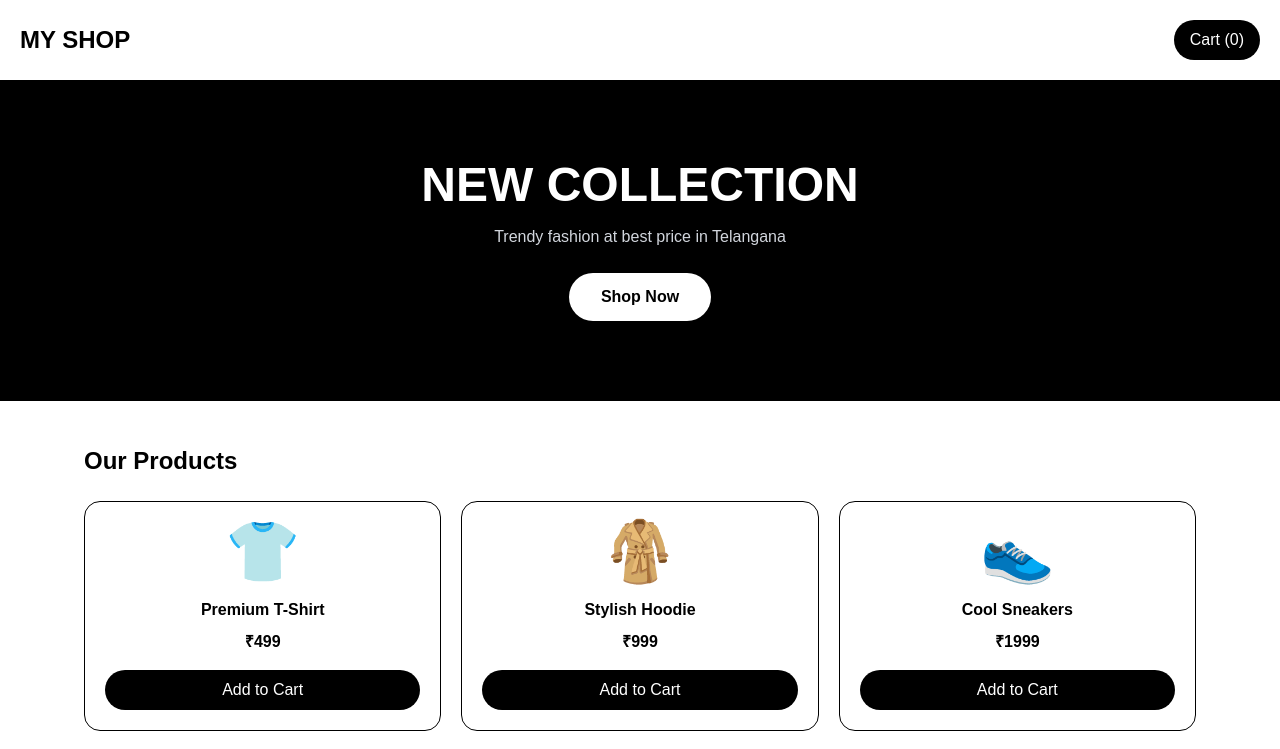
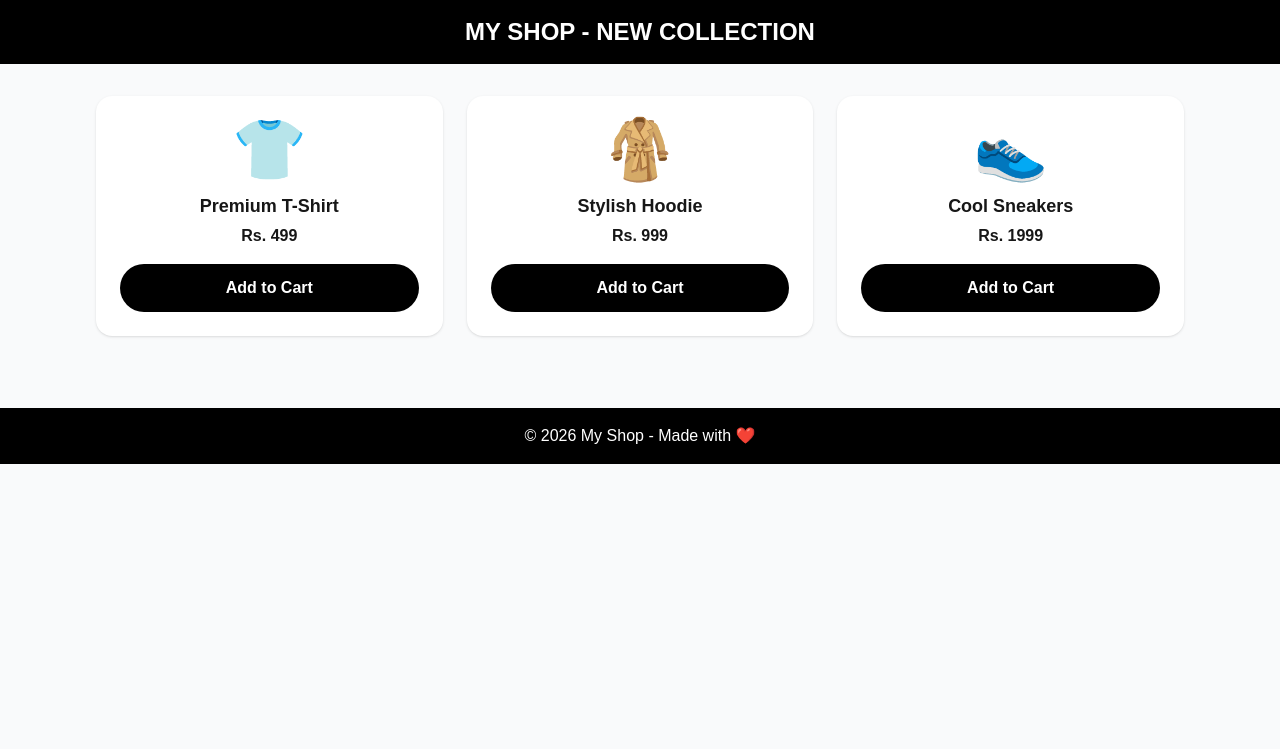
Before and after one commit to ashwitha-15/my-shopcd, a Next.js app: page / in a window 1280 px wide. Shown: the top 749 px of the page. Built offline with nearby package versions, Linux system fonts and the light colour scheme.

Commit message:
click fixed

```diff
--- a/app/page.tsx
+++ b/app/page.tsx
@@ -1,42 +1,60 @@
+"use client";
+import { useState } from "react";
+
+const products = [
+  { id: 1, name: "Premium T-Shirt", price: 499, emoji: "👕" },
+  { id: 2, name: "Stylish Hoodie", price: 999, emoji: "🧥" },
+  { id: 3, name: "Cool Sneakers", price: 1999, emoji: "👟" },
+];
+
 export default function Home() {
-  const products = [
-    { id: 1, name: "Premium T-Shirt", price: "₹499", image: "👕" },
-    { id: 2, name: "Stylish Hoodie", price: "₹999", image: "🧥" },
-    { id: 3, name: "Cool Sneakers", price: "₹1999", image: "👟" },
-    { id: 4, name: "Trendy Cap", price: "₹299", image: "🧢" },
-    { id: 5, name: "Denim Jeans", price: "₹1299", image: "👖" },
-    { id: 6, name: "Smart Watch", price: "₹2499", image: "⌚" },
-  ];
+  const [cart, setCart] = useState<any[]>([]);
+
+  const addToCart = (p: any) => {
+    setCart([...cart, p]);
+    alert(`${p.name} Cart lo add ayindi! ✅`);
+  };
+
+  const total = cart.reduce((s, i) => s + i.price, 0);
+
+  const orderNow = () => {
+    const text = `Hi! Order kavali: ${cart.map(c=>c.name).join(', ')} Total Rs.${total}`;
+    window.open(`https://wa.me/919999999999?text=${encodeURIComponent(text)}`, '_blank');
+  }
 
   return (
-    <div className="min-h-screen bg-white text-black">
-      <header className="flex justify-between items-center p-5 border-b">
-        <h1 className="text-2xl font-bold">MY SHOP</h1>
-        <button className="bg-black text-white px-4 py-2 rounded-full">Cart (0)</button>
-      </header>
-
-      <div className="bg-black text-white text-center py-20 px-5">
-        <h2 className="text-5xl font-bold mb-4">NEW COLLECTION</h2>
-        <p className="text-gray-300 mb-6">Trendy fashion at best price in Telangana</p>
-        <button className="bg-white text-black px-8 py-3 rounded-full font-bold">Shop Now</button>
+    <div className="min-h-screen bg-gray-50">
+      <div className="bg-black text-white text-center py-4">
+        <h1 className="text-2xl font-black">MY SHOP - NEW COLLECTION</h1>
       </div>
 
-      <div className="p-5 max-w-6xl mx-auto">
-        <h3 className="text-2xl font-bold my-6">Our Products</h3>
-        <div className="grid grid-cols-2 md:grid-cols-3 gap-5">
-          {products.map((p) => (
-            <div key={p.id} className="border rounded-2xl p-5 text-center hover:shadow-lg">
-              <div className="text-6xl mb-4">{p.image}</div>
-              <h4 className="font-semibold">{p.name}</h4>
-              <p className="font-bold my-2">{p.price}</p>
-              <button className="w-full bg-black text-white py-2 rounded-full mt-2">Add to Cart</button>
-            </div>
-          ))}
-        </div>
+      <div className="grid grid-cols-1 md:grid-cols-3 gap-6 p-8 max-w-6xl mx-auto">
+        {products.map((p) => (
+          <div key={p.id} className="bg-white rounded-2xl p-6 shadow text-center">
+            <div className="text-6xl">{p.emoji}</div>
+            <h4 className="font-semibold mt-3 text-lg">{p.name}</h4>
+            <p className="font-bold mt-1">Rs. {p.price}</p>
+            <button
+              onClick={() => addToCart(p)}
+              className="w-full bg-black text-white py-3 rounded-full mt-4 font-bold hover:bg-gray-800 cursor-pointer"
+            >
+              Add to Cart
+            </button>
+          </div>
+        ))}
       </div>
 
-      <footer className="bg-black text-white text-center p-6 mt-10">
-        <p>© 2026 My Shop - Made with ❤️ in Dulapalli</p>
+      {cart.length > 0 && (
+        <div className="fixed bottom-5 right-5 bg-black text-white p-5 rounded-2xl shadow-2xl">
+          <p className="font-bold">Cart: {cart.length} items</p>
+          <p>Total: Rs. {total}</p>
+          <button onClick={orderNow} className="bg-green-500 w-full mt-3 py-2 rounded-full font-bold">Buy on WhatsApp</button>
+          <button onClick={()=>setCart([])} className="w-full mt-2 text-xs text-gray-400">Clear</button>
+        </div>
+      )}
+
+      <footer className="bg-black text-white text-center py-4 mt-10">
+        <p>© 2026 My Shop - Made with ❤️</p>
       </footer>
     </div>
   );
```
